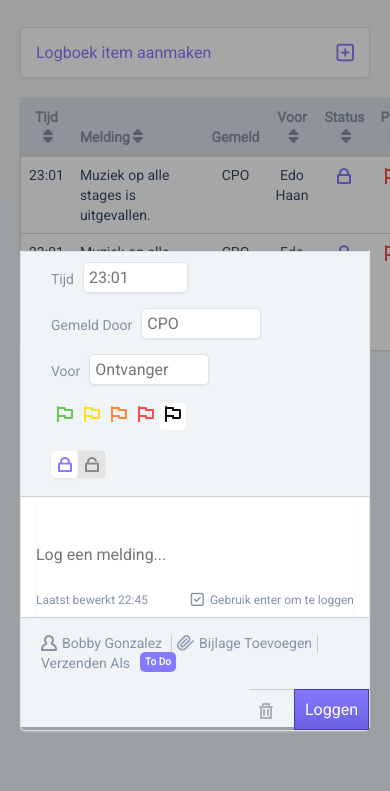
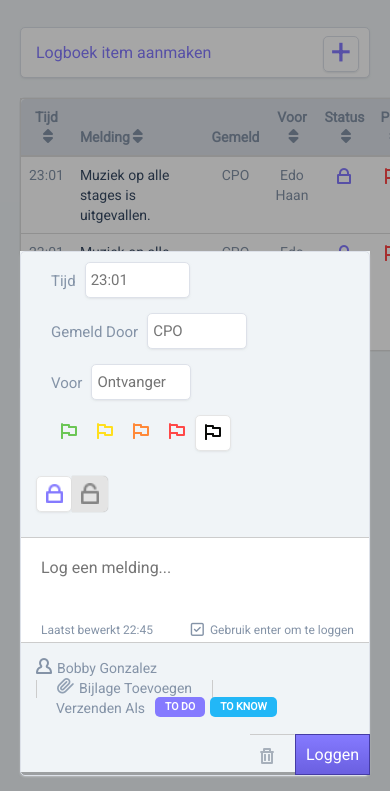
Before and after one commit to mnavinc/safesight, a plain HTML site: page index.html in a window 390 px wide. Both pictures are taken after a click on the element 217 px from the left and 345 px from the top of the page. Shown: the part 53-844 px from the top of the page. Drawn offline with nearby package versions, Linux system fonts and the light colour scheme.

Commit message:
bugs fixed

```diff
--- a/index.html
+++ b/index.html
@@ -67,16 +67,16 @@
 	        	<div class="nav nav-sidebar drop-list">
 		        	<a href="#SubMenu1" class="list-group-item list-head" data-toggle="collapse" data-parent="#SubMenu1">Status<i class="fa fa-caret-down"></i></a>
 			        <div class="collapse list-group-submenu list-group-submenu-1" id="SubMenu1">
-			          <a href="#" class="list-group-item" data-parent="#SubMenu1"><label><input type="checkbox" value="">Open&nbsp;(<span>34</span>)</label></a>
-			          <a href="#" class="list-group-item" data-parent="#SubMenu1"><label><input type="checkbox" value="">Gesloten&nbsp;(<span>4</span>)</label></a>
+			          <a href="#" class="list-group-item" data-parent="#SubMenu1"><label><input type="checkbox" class="checkbox" value=""><img class="checkbox-img" src="static/images/emptycheckbox.png" alt="checkbox" />Open&nbsp;(<span>34</span>)</label></a>
+			          <a href="#" class="list-group-item" data-parent="#SubMenu1"><label><input type="checkbox" class="checkbox" value=""><img class="checkbox-img" src="static/images/emptycheckbox.png" alt="checkbox" />Gesloten&nbsp;(<span>4</span>)</label></a>
 			        </div>
 			    </div>
 			    <div class="nav nav-sidebar drop-list">
 		        	<a href="#SubMenu2" class="list-group-item list-head" data-toggle="collapse" data-parent="#SubMenu2">Toewijzing<i class="fa fa-caret-down"></i></a>
 			        <div class="collapse list-group-submenu list-group-submenu-1" id="SubMenu2">
-			          <a href="#" class="list-group-item" data-parent="#SubMenu2"><label><input type="checkbox" value="">Beveiliging&nbsp;(<span>34</span>)</label></a>
-			          <a href="#" class="list-group-item" data-parent="#SubMenu2"><label><input type="checkbox" value="">Organisatie&nbsp;(<span>4</span>)</label></a>
-			          <a href="#" class="list-group-item" data-parent="#SubMenu2"><label><input type="checkbox" value="">Beiden&nbsp;(<span>40</span>)</label></a>
+			          <a href="#" class="list-group-item" data-parent="#SubMenu2"><label><input type="checkbox" class="checkbox" value=""><img class="checkbox-img" src="static/images/emptycheckbox.png" alt="checkbox" />Beveiliging&nbsp;(<span>34</span>)</label></a>
+			          <a href="#" class="list-group-item" data-parent="#SubMenu2"><label><input type="checkbox" class="checkbox" value=""><img class="checkbox-img" src="static/images/emptycheckbox.png" alt="checkbox" />Organisatie&nbsp;(<span>4</span>)</label></a>
+			          <a href="#" class="list-group-item" data-parent="#SubMenu2"><label><input type="checkbox" class="checkbox" value=""><img class="checkbox-img" src="static/images/emptycheckbox.png" alt="checkbox" />Beiden&nbsp;(<span>40</span>)</label></a>
 			        </div>
 			    </div>
 	        	<form class="navbar-form nav nav-sidebar card">
@@ -89,7 +89,7 @@
 	        </div>
 	        <div class="col-sm-8 col-sm-offset-4 col-md-9 col-md-offset-3 main">
 	        	<form class="addItem-outer">
-	        		<div class="col-sm-12 col-md-12 addItem card">Logboek item aanmaken<i class="fa fa-lg fa-plus-square-o"></i>
+	        		<div class="col-sm-12 col-md-12 addItem card">Logboek item aanmaken<!-- <i class="fa fa-lg fa-plus-square-o"></i> --><span class="ico card">+</span>
 	        		</div>
 	        		<div class="inputCard card animated fadeIn">
 		        		<div class="col-sm-12 col-md-12 inputCard-top">
@@ -103,11 +103,11 @@
 										<label for="gemeld">Gemeld Door</label>
 										<input type="text" class="input-small" placeholder="CPO" id="inputValue">
 									</div>
-									<div class="col-sm-12 col-md-3 form-group">
+									<div class="col-sm-12 col-md-2 form-group">
 										<label for="voor">Voor</label>
 										<input type="text" class="input-small" placeholder="Ontvanger" id="inputValue">
 									</div>
-									<div class="col-sm-12 col-md-2 form-group">
+									<div class="col-sm-12 col-md-3 form-group">
 										<ul class="severity-group">
 											<li><img src="static/images/ico-severity-green.png" alt="green" /></li>
 											<li><img src="static/images/ico-severity-yellow.png" alt="yellow" /></li>
@@ -123,7 +123,7 @@
 										</ul>
 									</div>
 									<div class="col-sm-12 col-md-1 form-group">
-										<p><i class="fa fa-lg fa-minus-square-o"></i></p>
+										<p><!-- <i class="fa fa-lg fa-minus-square-o"></i> --><span class="ico card">-</span></p>
 									</div>
 								</div>
 							</div>
@@ -136,7 +136,7 @@
 							<ul class="left col-sm-12 col-md-8">
 								<li><span><img src="static/images/ico-user.png" alt="user" /></span>Bobby Gonzalez</li>
 								<li><span><img src="static/images/ico-clip.png" alt="clip" /></span>Bijlage Toevoegen</li>
-								<li>Verzenden Als<span class="badge">To Do</span></li>
+								<li>Verzenden Als<button class="badge">TO DO</button><button class="badge">TO KNOW</button></li>
 							</ul>
 							<div class="btns right col-sm-12 col-md-4">
 								<button class="col-sm-12 col-md-6">Loggen</button>
@@ -221,7 +221,7 @@
 											<ul class="left col-sm-12 col-md-8">
 												<li><span><img src="static/images/ico-user.png" alt="user" /></span>Bobby Gonzalez</li>
 												<li><span><img src="static/images/ico-clip.png" alt="clip" /></span>Bijlage Toevoegen</li>
-												<li>Verzenden Als<span class="badge">To Do</span></li>
+												<li>Verzenden Als<button class="badge">TO DO</button><button class="badge">TO KNOW</button></li>
 											</ul>
 											<div class="btns right col-sm-12 col-md-4">
 												<button class="col-sm-12 col-md-6">Loggen</button>
@@ -250,7 +250,7 @@
 											<label for="voor">Voor</label>
 											<input type="text" class="input-small" placeholder="Ontvanger" id="inputValue">
 										</div>
-										<div class="col-sm-12 col-md-2 form-group">
+										<div class="col-sm-12 col-md-3 form-group">
 											<ul class="severity-group">
 												<li><img src="static/images/ico-severity-green.png" alt="green" /></li>
 												<li><img src="static/images/ico-severity-yellow.png" alt="yellow" /></li>
@@ -259,7 +259,7 @@
 												<li class="active"><img src="static/images/ico-severity-black.png" alt="black" /></li>
 											</ul>
 										</div>
-										<div class="col-sm-12 col-md-2 form-group">
+										<div class="col-sm-12 col-md-1 form-group">
 											<ul class="lock-group">
 												<li class="lock active"></li>
 												<li class="open"></li>
@@ -272,7 +272,8 @@
 								</div>
 							</div>
 							<div class="col-sm-12 col-md-12 inputCard-middle">
-								<input type="text" placeholder="Log een melding..." />
+								<!-- <input type="text" placeholder="Log een melding..." /> -->
+								<textarea  placeholder="Log een melding..."></textarea>
 								<span>Laatst bewerkt 22:45</span>
 								<span><i class="fa fa-lg fa-check-square-o"></i>&nbsp;&nbsp;Gebruik enter om te loggen</span>
 							</div>
@@ -280,7 +281,7 @@
 								<ul class="left col-sm-12 col-md-8">
 									<li><span><img src="static/images/ico-user.png" alt="user" /></span>Bobby Gonzalez</li>
 									<li><span><img src="static/images/ico-clip.png" alt="clip" /></span>Bijlage Toevoegen</li>
-									<li>Verzenden Als<span class="badge">To Do</span></li>
+									<li>Verzenden Als<button class="badge">TO DO</button><button class="badge">TO KNOW</button></li>
 								</ul>
 								<div class="btns right col-sm-12 col-md-4">
 									<button class="col-sm-6 col-md-6">Loggen</button>
@@ -295,11 +296,11 @@
     	</div>
 	</body>
 <script type="text/JavaScript">
-$(".addItem-outer .addItem i").click(function(){
+$(".addItem-outer .addItem span.ico").click(function(){
 	$(".addItem-outer .inputCard").css("display", "inline-block");
 	$(".addItem-outer .addItem").hide();
 });
-$(".addItem-outer .inputCard i").click(function(){
+$(".addItem-outer .inputCard span.ico").click(function(){
 	$(".addItem-outer .inputCard").hide();
 	$(".addItem-outer .addItem").show();
 });
@@ -315,6 +316,9 @@ $(".overlay").click(function(){
 	$(".inputCard-modal .inputCard").hide();
 	$(".overlay").hide();
 });
+$(".checkbox").click(function(){
+	$(this).parent().toggleClass("active");
+});
 
 </script>
 </html>
--- a/static/css/style.css
+++ b/static/css/style.css
@@ -19,6 +19,7 @@ input{
   border-radius: 5px;
   border: 1px solid #DDE1E9;
   color:#384B64;
+  height: 36px;
 }
 .sub-header {
   	padding-bottom: 10px;
@@ -190,8 +191,52 @@ input{
     color: #8493A7;
 }
 .list-group-item label input {
-	margin:auto 5px auto auto;
+    position: absolute;
+    z-index: 99;
+    opacity: 0;
+    margin-right: 15px;
+    width: 16px;
+    height: 16px;
+    left:0;
 }
+.list-group-item label.active img{
+  content: url("../images/checkbox.png");
+}
+.list-group-item label img {
+    position: relative;
+    width: 16px;
+    height: 16px;
+    vertical-align: middle;
+    top: -2px;
+    background-color:#fff;
+    margin-right:10px;
+    cursor:pointer;
+    box-shadow: 0 1px 2px 0 rgba(211,215,217,0.52);
+    border-radius: 5px;
+    border: 1px solid #DDE1E9;
+}
+/*.list-group-item label input[type="checkbox"]:before {
+    content:url("../images/emptycheckbox.png");
+    display: block;
+    width: 16px;
+    height: 16px;
+    opacity: 1;
+    position: absolute;
+    object-fit: fill;
+    object-position: center;
+    background-color: #fff;
+    top: -14px;
+    left:0;
+    background-image:src("../images/emptycheckbox.png");
+    background-position:center;
+    background-size:cover;
+    background-repeat:no-repeat;
+    overflow:hidden;
+}
+.list-group-item label input[type="checkbox"]:checked:before {
+    background-image:src("../images/checkbox.png");
+    content:url("../images/checkbox.png");
+}*/
 form.nav-sidebar{
     padding: 3px 0;
     background: #fff;
@@ -214,17 +259,18 @@ form.nav-sidebar input {
     color: #8493A7;
     font-size: 15px;
 }
-.nav-sidebar.date input{
-  opacity:0;
+.nav-sidebar.date input {
+    opacity: 0;
+    position: absolute;
+    z-index: 9;
 }
 .nav-sidebar.date span.op {
     display: inline-block;
     width: calc(100% - 36px);
-    position: absolute;
-    top: 10px;
-    right: 0;
+    position: relative;
     color: #8493A7;
     font-size: 15px;
+    padding: 7px 5px;
 }
 .form-control:focus,
 input:focus {
@@ -248,6 +294,7 @@ input:focus {
 }
 .nav-sidebar.export a:hover{
   text-decoration:underline;
+  background-color:#F0F4F7;
 }
 a.list-group-item:focus,
 a.list-group-item:hover,
@@ -298,7 +345,13 @@ button.list-group-item:hover{
 .table {
     box-shadow: 0px 0px 1px #999;
     border-radius: 5px;
+    color: #8493A7;
+}
+.table tbody tr td:nth-child(2){
     color: #384B64;
+}
+.table tbody tr{
+  cursor:pointer;
 }
 .table thead th i.fa-unsorted {
     font-size: 16px;
@@ -307,6 +360,7 @@ button.list-group-item:hover{
     margin-left: 3px;
     line-height: 1;
     top: -2px;
+    cursor:pointer;
 }
 .table thead th:first-child{
   border-radius:5px 0px 0px 0px;
@@ -335,10 +389,23 @@ button.list-group-item:hover{
     font-size: 16px;
     margin-bottom:20px;
 }
-.addItem i {
+.addItem span.ico,
+.inputCard span.ico {
     position: absolute;
-    right: 15px;
-    line-height: 1;
+    right: 10px;
+    width: 36px;
+    height: 36px;
+    text-align: center;
+    line-height: 0.85;
+    font-size: 36px;
+    cursor:pointer;
+}
+.addItem span.ico{
+  top:8px;
+}
+.inputCard span.ico{
+  top:10px;
+  right:-5px;
 }
 .table thead th:nth-child(2),
 .table tbody td:nth-child(2){
@@ -366,10 +433,11 @@ thead.thead-inverse {
     box-shadow: 0 1px 2px 0 rgba(211,215,217,0.52);
     border-radius: 5px;
     border: 1px solid #DDE1E9;
+    font-size: 15px;
 }
 .inputCard .control-group .form-group:nth-child(2) input,
 .inputCard .control-group .form-group:nth-child(3) input{
-  width:120px;
+  width:100px;
 }
 .inputCard .control-group .form-group:nth-child(1) input{
   width:105px;
@@ -387,11 +455,11 @@ thead.thead-inverse {
   text-align:left;
 }
 .inputCard .control-group .form-group:nth-child(5){
-  text-align:center;
+  padding:10px 0;
 }
 .inputCard .control-group label {
     width: auto;
-    font-size: 14px;
+    font-size: 15px;
     font-weight: normal;
     vertical-align: middle;
     display: inline-block;
@@ -399,8 +467,8 @@ thead.thead-inverse {
     color: #8493A7;
 }
 .inputCard .control-group ul.lock-group li{
-    width: 27px;
-    height: 27px;
+    width: 36px;
+    height: 36px;
     box-shadow: 0px 0px 1px #999;
     background-image: url("../images/ico-unlock.png");
     background-size: 50%;
@@ -412,6 +480,7 @@ thead.thead-inverse {
     float: left;
     background-color:#DFE5E8;
     filter:grayscale(100%);
+    cursor:pointer;
 }
 .inputCard .control-group ul.lock-group li:first-child{
     background-image: url("../images/ico-lock.png");
@@ -420,11 +489,14 @@ thead.thead-inverse {
 .inputCard .control-group ul.lock-group li:last-child{
     border-radius:0 5px 5px 0;
 }
-.inputCard .control-group ul.lock-group li.active{
+.inputCard .control-group ul.lock-group li.active,
+.inputCard .control-group ul.lock-group li:hover,
+.inputCard .control-group ul.lock-group li:focus{
     filter:grayscale(0%);
     background-color:#fff;
     box-shadow: 0 1px 2px 0 rgba(211,215,217,0.52);
     border-radius:5px;
+    border: 1px solid #e5e5e5;
 }
 ul.lock-group {
     /*background-color: #DFE5E8;*/
@@ -433,8 +505,8 @@ ul.lock-group {
     margin: auto;
 }
 .inputCard .control-group ul.severity-group li {
-    width: 27px;
-    height: 27px;
+    width: 36px;
+    height: 36px;
     list-style: none;
     display: inline-block;
     margin: auto 0;
@@ -442,23 +514,28 @@ ul.lock-group {
     object-fit: cover;
     object-position: center;
     text-align: center;
+    cursor:pointer;
 }
 .inputCard .control-group ul.severity-group li img {
     vertical-align: middle;
     max-width: 100%;
     text-align: center;
     position: relative;
+    top: 5px;
 }
-.inputCard .control-group ul.severity-group li.active{
+.inputCard .control-group ul.severity-group li.active,
+.inputCard .control-group ul.severity-group li:hover,
+.inputCard .control-group ul.severity-group li:focus{
     background-color:#fff;
     box-shadow:1px solid #999;
     border-radius:5px;
+    border: 1px solid #e5e5e5;
+    box-shadow: 0 1px 2px 0 rgba(211,215,217,0.52);
 }
 .inputCard-top ul {
     margin-bottom: 0;
     display: inline-block;
     vertical-align: middle;
-    padding: 3px 0;
 }
 .inputCard-middle{
   background-color:#fff;
@@ -469,18 +546,27 @@ ul.lock-group {
 .inputCard-middle input{
     width: 100%;
     border: 0 solid #000;
-    padding: 15px 0;
-    min-height: 120px;
+    padding: 15px 5px;
+    min-height: 85px;
     padding-bottom:20px;
+}
+.inputCard-middle textarea{
+    width: 100%;
+    border: 0 solid #000;
+    min-height: 60px;
+    overflow: auto;
+    padding: 0 5px;
+    margin:20px auto;
+    resize:none;
 }
 .inputCard-middle span{
     position: absolute;
-    bottom: 10px;
+    bottom: 5px;
     font-size: 12px;
     right: 15px;
 }
 .table-outer .inputCard-middle span:first-of-type{
-    left: 15px;
+    left: 20px;
     right: auto;
 }
 .inputCard-bottom ul {
@@ -491,9 +577,15 @@ ul.lock-group {
     list-style: none;
     margin: auto;
     display: inline-block;
-    padding: 0 5px;
+    padding: 0 20px;
     font-size: 14px;
     color: #8493A7;
+}
+.inputCard-bottom ul li:first-child{
+  padding-left:0;
+}
+.inputCard-bottom ul li:last-child{
+  padding-right:0;
 }
 .inputCard-bottom ul li:nth-child(2) {
     border-left: 1px solid #ccc;
@@ -503,22 +595,29 @@ ul.lock-group {
     vertical-align: middle;
     margin-right: 5px;
     position: relative;
+    top: -4px;
+}
+.inputCard-bottom ul li:last-child button {
+    font-size: 10.5px;
+    border: 0px solid #000;
+    padding: 0 10px;
     top: -2px;
+    position: relative;
+    margin-right: 5px;
+    height: 20px;
 }
-.inputCard-bottom ul li:last-child span{
-    font-size: 10px;
-    border: 0px solid #000;
-    padding: 5px;
+.inputCard-bottom ul li:last-child button:last-child{
+    background-color:#22b7f7;
 }
 .inputCard-bottom .btns button {
     border: 0;
     background-color: transparent;
     float: right;
     padding: 15px 0;
-    right:-30px;
+    right:-31px;
 }
 .inputCard-bottom .btns button:first-child{
-        background-image: linear-gradient(-180deg, #857AFF 0%, #6B60E1 98%);
+    background-image: linear-gradient(-180deg, #857AFF 0%, #6B60E1 98%);
     border:1px solid #453CA4;
     color:#fff;
 }
```
Also changed, not shown: static/images/checkbox.png (added), static/images/emptycheckbox.png (added).
